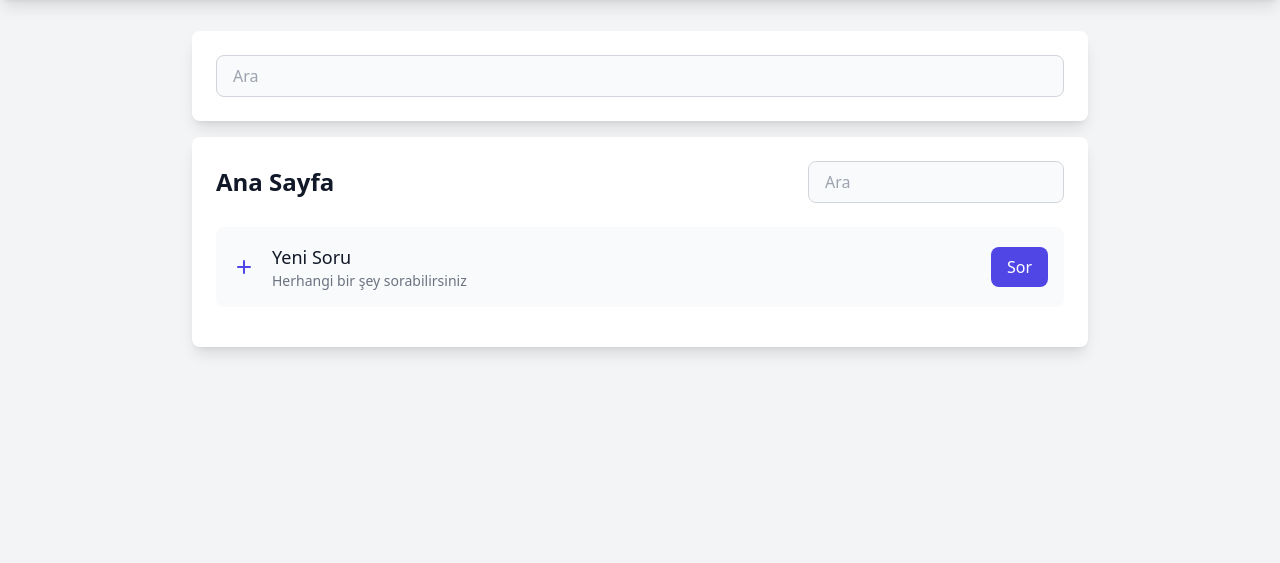
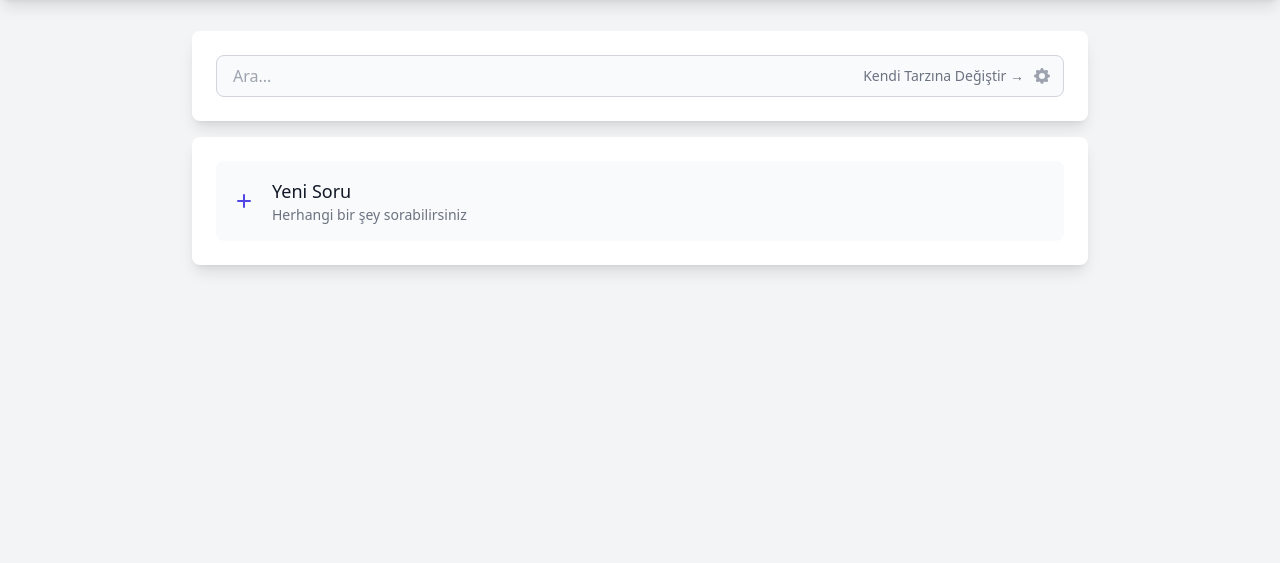
Before and after one commit to Kirac-Borsa-Istanbul-MTAL/know-ai, a PHP site: page / in a window 1280 px wide. Shown: the part 65-628 px from the top of the page. Run offline with PHP 8.4, Linux system fonts and the light colour scheme; the visitor is signed in with stand-in values (Sample User, id 1); some libraries are stand-ins or nearby versions.

Commit message:
feat(navbar): remove unused parameter and update navbar rendering feat(home): integrate search and card components, update layout feat(search): add search functionality with settings and advanced options feat(card): implement card rendering for new questions feat(localization): enhance translation for search-related terms

```diff
--- /dev/null
+++ b/modules/home/views/components/card.php
@@ -0,0 +1,31 @@
+<?php
+    function renderCard($current_lang) {
+        ?>
+        <div class="max-w-4xl mx-auto mt-4">
+                    <div class="bg-white dark:bg-gray-800 rounded-lg shadow-lg p-6">
+                        <div class="space-y-4">
+                            <div class="bg-gray-50 dark:bg-gray-700 p-4 rounded-lg">
+                                <div class="flex items-center justify-between">
+                                    <div class="flex items-center space-x-4">
+                                        <div class="flex-shrink-0">
+                                            <svg class="h-6 w-6 text-indigo-600 dark:text-indigo-400" fill="none" viewBox="0 0 24 24" stroke="currentColor">
+                                                <path stroke-linecap="round" stroke-linejoin="round" stroke-width="2" d="M12 6v6m0 0v6m0-6h6m-6 0H6" />
+                                            </svg>
+                                        </div>
+                                        <div>
+                                            <h3 class="text-lg font-medium text-gray-900 dark:text-white">
+                                                <?php echo translate('new_question', $current_lang); ?>
+                                            </h3>
+                                            <p class="text-sm text-gray-500 dark:text-gray-400">
+                                                <?php echo translate('ask_anything', $current_lang); ?>
+                                            </p>
+                                        </div>
+                                    </div>
+                                </div>
+                            </div>
+                        </div>
+                    </div>
+                </div>
+<?php
+}
+?>
--- a/modules/home/views/components/navbar.php
+++ b/modules/home/views/components/navbar.php
@@ -1,5 +1,5 @@
 <?php
-function renderNavbar($current_lang, $current_theme)
+function renderNavbar($current_lang)
 {
     $userName = isset($_SESSION['name']) ? $_SESSION['name'] : 'User';
     $userEmail = isset($_SESSION['email']) ? $_SESSION['email'] : '';
--- /dev/null
+++ b/modules/home/views/components/search.php
@@ -0,0 +1,95 @@
+<?php
+function renderSearch($current_lang)
+{
+?>
+    <div class="bg-white dark:bg-gray-800 rounded-lg shadow-lg p-6">
+        <div class="relative">
+            <input type="text"
+                class="w-full px-4 py-2 pr-10 sm:pr-60 text-gray-700 dark:text-gray-200 bg-gray-50 dark:bg-gray-700 border border-gray-300 dark:border-gray-600 rounded-lg focus:outline-none focus:ring-2 focus:ring-indigo-500"
+                placeholder="<?php echo htmlspecialchars(translate('search', $current_lang)); ?>">
+
+            <div class="absolute inset-y-0 right-0 flex items-center pr-3 space-x-2">
+                <span class="text-sm text-gray-500 dark:text-gray-400 whitespace-nowrap hidden sm:inline">
+                    <?php echo htmlspecialchars(translate('change_to_your_own_style', $current_lang)); ?> →
+                </span>
+                <button id="search-settings-button" type="button" class="flex-shrink-0 text-gray-400 hover:text-gray-600 dark:text-gray-500 dark:hover:text-gray-300 focus:outline-none" aria-label="<?php echo htmlspecialchars(translate('search_settings', $current_lang)); ?>">
+                    <svg class="h-5 w-5" xmlns="http://www.w3.org/2000/svg" viewBox="0 0 20 20" fill="currentColor">
+                        <path fill-rule="evenodd" d="M11.49 3.17c-.38-1.56-2.6-1.56-2.98 0a1.532 1.532 0 01-2.286.948c-1.372-.836-2.942.734-2.106 2.106.54.886.061 2.042-.947 2.287-1.561.379-1.561 2.6 0 2.978a1.532 1.532 0 01.947 2.287c-.836 1.372.734 2.942 2.106 2.106a1.532 1.532 0 012.287.947c.379 1.561 2.6 1.561 2.978 0a1.532 1.532 0 012.287-.947c1.372.836 2.942-.734 2.106-2.106a1.532 1.532 0 01.947-2.287c1.561-.379 1.561-2.6 0-2.978a1.532 1.532 0 01-.947-2.287c.836-1.372-.734-2.942-2.106-2.106A1.532 1.532 0 0111.49 3.17zM10 13a3 3 0 100-6 3 3 0 000 6z" clip-rule="evenodd" />
+                    </svg>
+                </button>
+            </div>
+
+            <div id="search-settings-menu"
+                class="hidden absolute right-0 mt-2 w-56 rounded-md shadow-lg py-1 bg-white dark:bg-gray-700 ring-1 ring-black ring-opacity-5 opacity-0 scale-95 transform transition-all duration-200 ease-out origin-top-right z-10">
+                <a href="#" class="block px-4 py-2 text-sm text-gray-700 dark:text-gray-200 hover:bg-gray-100 dark:hover:bg-gray-600">
+                    <?php echo htmlspecialchars(translate('search_filter_type', $current_lang)); ?>
+                </a>
+                <a href="#" class="block px-4 py-2 text-sm text-gray-700 dark:text-gray-200 hover:bg-gray-100 dark:hover:bg-gray-600">
+                    <?php echo htmlspecialchars(translate('search_sort_order', $current_lang)); ?>
+                </a>
+                <div class="border-t border-gray-200 dark:border-gray-600 my-1"></div>
+                <a href="#" class="block px-4 py-2 text-sm text-gray-700 dark:text-gray-200 hover:bg-gray-100 dark:hover:bg-gray-600">
+                    <?php echo htmlspecialchars(translate('search_advanced_options', $current_lang)); ?>
+                </a>
+            </div>
+        </div>
+    </div>
+
+    <script>
+        const searchSettingsButton = document.getElementById('search-settings-button');
+        const searchSettingsMenu = document.getElementById('search-settings-menu');
+        let isSearchSettingsMenuOpen = false;
+
+        if (searchSettingsButton && searchSettingsMenu) {
+            searchSettingsButton.addEventListener('click', function(event) {
+                event.stopPropagation();
+                toggleSearchSettingsMenu();
+            });
+
+            function toggleSearchSettingsMenu() {
+                if (isSearchSettingsMenuOpen) {
+                    closeSearchSettingsMenu();
+                } else {
+                    openSearchSettingsMenu();
+                }
+            }
+
+            function openSearchSettingsMenu() {
+                isSearchSettingsMenuOpen = true;
+                searchSettingsMenu.classList.remove('hidden');
+                void searchSettingsMenu.offsetWidth;
+                searchSettingsMenu.classList.remove('opacity-0', 'scale-95');
+                searchSettingsMenu.classList.add('opacity-100', 'scale-100');
+            }
+
+            function closeSearchSettingsMenu() {
+                if (!isSearchSettingsMenuOpen) return;
+                isSearchSettingsMenuOpen = false;
+                searchSettingsMenu.classList.remove('opacity-100', 'scale-100');
+                searchSettingsMenu.classList.add('opacity-0', 'scale-95');
+
+                setTimeout(() => {
+                    if (!isSearchSettingsMenuOpen) {
+                        searchSettingsMenu.classList.add('hidden');
+                    }
+                }, 200);
+            }
+
+            document.addEventListener('click', function(event) {
+                if (isSearchSettingsMenuOpen &&
+                    searchSettingsButton && !searchSettingsButton.contains(event.target) &&
+                    searchSettingsMenu && !searchSettingsMenu.contains(event.target)) {
+                    closeSearchSettingsMenu();
+                }
+            });
+
+            document.addEventListener('keydown', function(event) {
+                if (event.key === 'Escape' && isSearchSettingsMenuOpen) {
+                    closeSearchSettingsMenu();
+                }
+            });
+        }
+    </script>
+<?php
+}
+?>
--- a/modules/home/views/home.php
+++ b/modules/home/views/home.php
@@ -9,6 +9,8 @@ $current_lang = isset($_COOKIE['preferred_language']) ? $_COOKIE['preferred_lang
 $current_theme = isset($_COOKIE['theme']) ? $_COOKIE['theme'] : 'light';
 
 require_once __DIR__ . '/components/navbar.php';
+require_once __DIR__ . '/components/search.php';
+require_once __DIR__ . '/components/card.php';
 ?>
 <!DOCTYPE html>
 <html lang="<?php echo $current_lang; ?>" class="<?php echo $current_theme === 'dark' ? 'dark' : ''; ?>">
@@ -30,54 +32,8 @@ require_once __DIR__ . '/components/navbar.php';
 
     <div class="container mx-auto px-4 py-8 mt-16">
         <div class="max-w-4xl mx-auto">
-                <div class="bg-white dark:bg-gray-800 rounded-lg shadow-lg p-6">
-                    <input type="text"
-                        class="w-full px-4 py-2 text-gray-700 dark:text-gray-200 bg-gray-50 dark:bg-gray-700 border border-gray-300 dark:border-gray-600 rounded-lg focus:outline-none focus:ring-2 focus:ring-indigo-500"
-                        placeholder="<?php echo translate('search', $current_lang); ?>">
-                </div>
-                <div class="max-w-4xl mx-auto mt-4">
-                    <div class="bg-white dark:bg-gray-800 rounded-lg shadow-lg p-6">
-                        <div class="flex items-center justify-between mb-6">
-                            <h1 class="text-2xl font-bold text-gray-900 dark:text-white">
-                                <?php echo translate('home', $current_lang); ?>
-                            </h1>
-                            <div class="relative">
-                                <input type="text"
-                                    class="w-64 px-4 py-2 text-gray-700 dark:text-gray-200 bg-gray-50 dark:bg-gray-700 border border-gray-300 dark:border-gray-600 rounded-lg focus:outline-none focus:ring-2 focus:ring-indigo-500"
-                                    placeholder="<?php echo translate('search', $current_lang); ?>">
-                            </div>
-                        </div>
-
-                        <div class="space-y-4">
-                            <div class="bg-gray-50 dark:bg-gray-700 p-4 rounded-lg">
-                                <div class="flex items-center justify-between">
-                                    <div class="flex items-center space-x-4">
-                                        <div class="flex-shrink-0">
-                                            <svg class="h-6 w-6 text-indigo-600 dark:text-indigo-400" fill="none" viewBox="0 0 24 24" stroke="currentColor">
-                                                <path stroke-linecap="round" stroke-linejoin="round" stroke-width="2" d="M12 6v6m0 0v6m0-6h6m-6 0H6" />
-                                            </svg>
-                                        </div>
-                                        <div>
-                                            <h3 class="text-lg font-medium text-gray-900 dark:text-white">
-                                                <?php echo translate('new_question', $current_lang); ?>
-                                            </h3>
-                                            <p class="text-sm text-gray-500 dark:text-gray-400">
-                                                <?php echo translate('ask_anything', $current_lang); ?>
-                                            </p>
-                                        </div>
-                                    </div>
-                                    <button class="px-4 py-2 bg-indigo-600 text-white rounded-lg hover:bg-indigo-700 focus:outline-none focus:ring-2 focus:ring-indigo-500 focus:ring-offset-2">
-                                        <?php echo translate('ask', $current_lang); ?>
-                                    </button>
-                                </div>
-                            </div>
-
-                            <div id="results" class="space-y-4">
-
-                            </div>
-                        </div>
-                    </div>
-                </div>
+               <?php renderSearch($current_lang); ?>
+                <?php renderCard($current_lang); ?>
             </div>
 
             <div id="loading-spinner" class="hidden fixed inset-0 bg-gray-900 bg-opacity-50 flex items-center justify-center">
--- a/utils/localization.php
+++ b/utils/localization.php
@@ -102,8 +102,28 @@ $translations = [
         'en' => 'Toggle Theme',
     ],
     'search' => [
-        'tr' => 'Ara',
-        'en' => 'Search',
+        'tr' => 'Ara...',
+        'en' => 'Search...',
+    ],
+    'change_to_your_own_style' => [
+        'tr' => 'Kendi Tarzına Değiştir',
+        'en' => 'Change To Your Own Style',
+    ],
+    'search_settings' => [
+        'tr' => 'Arama Ayarları',
+        'en' => 'Search Settings',
+    ],
+    'search_filter_type' => [
+        'tr' => 'Türe göre filtrele',
+        'en' => 'Filter by type',
+    ],
+    'search_sort_order' => [
+        'tr' => 'Sıralama düzeni',
+        'en' => 'Sort order',
+    ],
+    'search_advanced_options' => [
+        'tr' => 'Gelişmiş seçenekler',
+        'en' => 'Advanced options',
     ],
     'new_question' => [
         'tr' => 'Yeni Soru',
@@ -129,3 +149,5 @@ function translate($key, $lang)
 
     return $key;
 }
+
+?>
```
